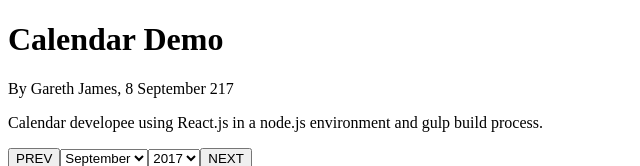
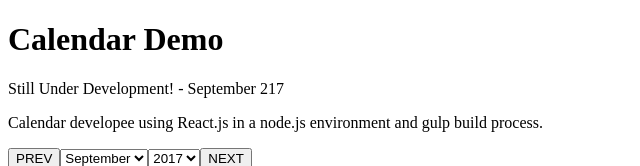
Before and after one commit to gjscripter/CalendarDemo, a plain HTML site: page index.html in a window 1280 px wide. Shown: the top 166 px of the page, 0-640 px from the left. Drawn offline with Linux system fonts and the light colour scheme.

Commit message:
Update index.html

```diff
--- a/index.html
+++ b/index.html
@@ -8,7 +8,7 @@
 	<body>
 		<h1>Calendar Demo</h1>
 		<p>
-			By Gareth James, 8 September 217
+			Still Under Development! - September 217
 		</p>
 		<p>
 		Calendar developee using React.js in a node.js environment and gulp build process.
```
